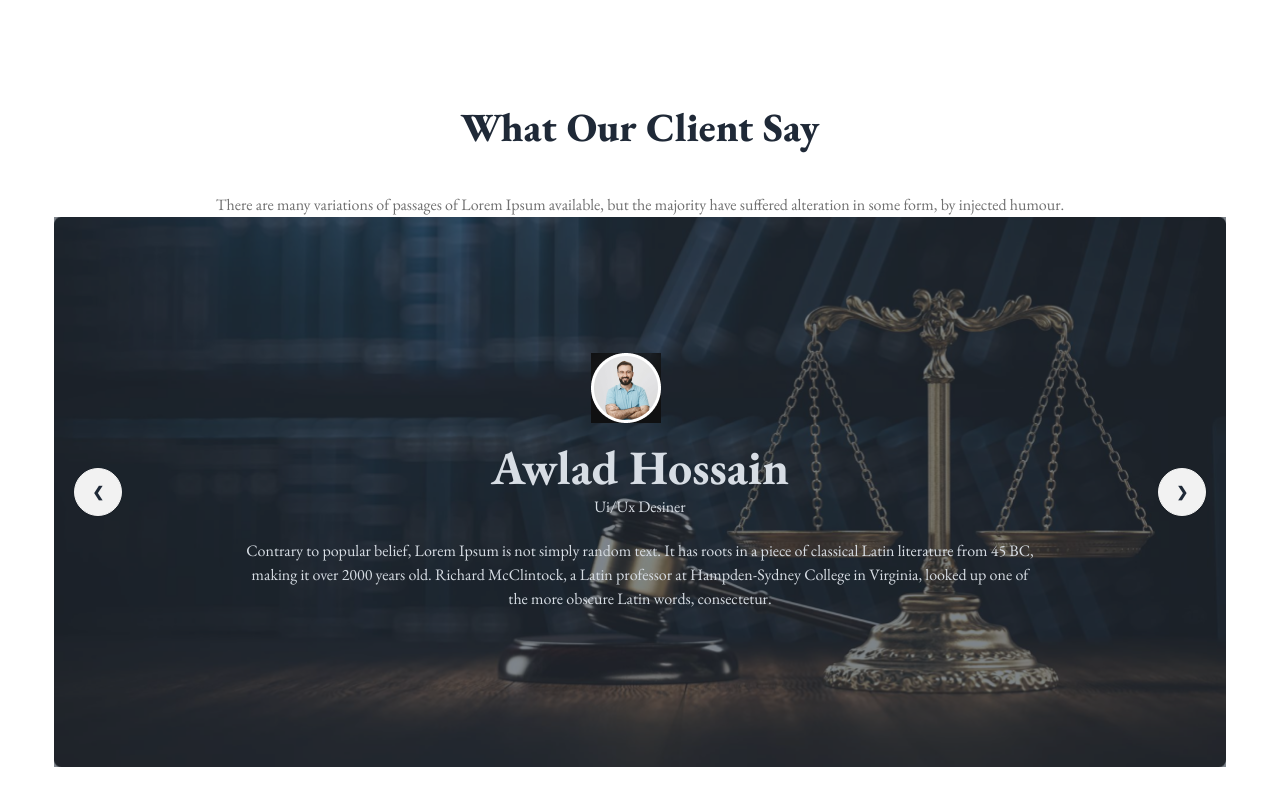
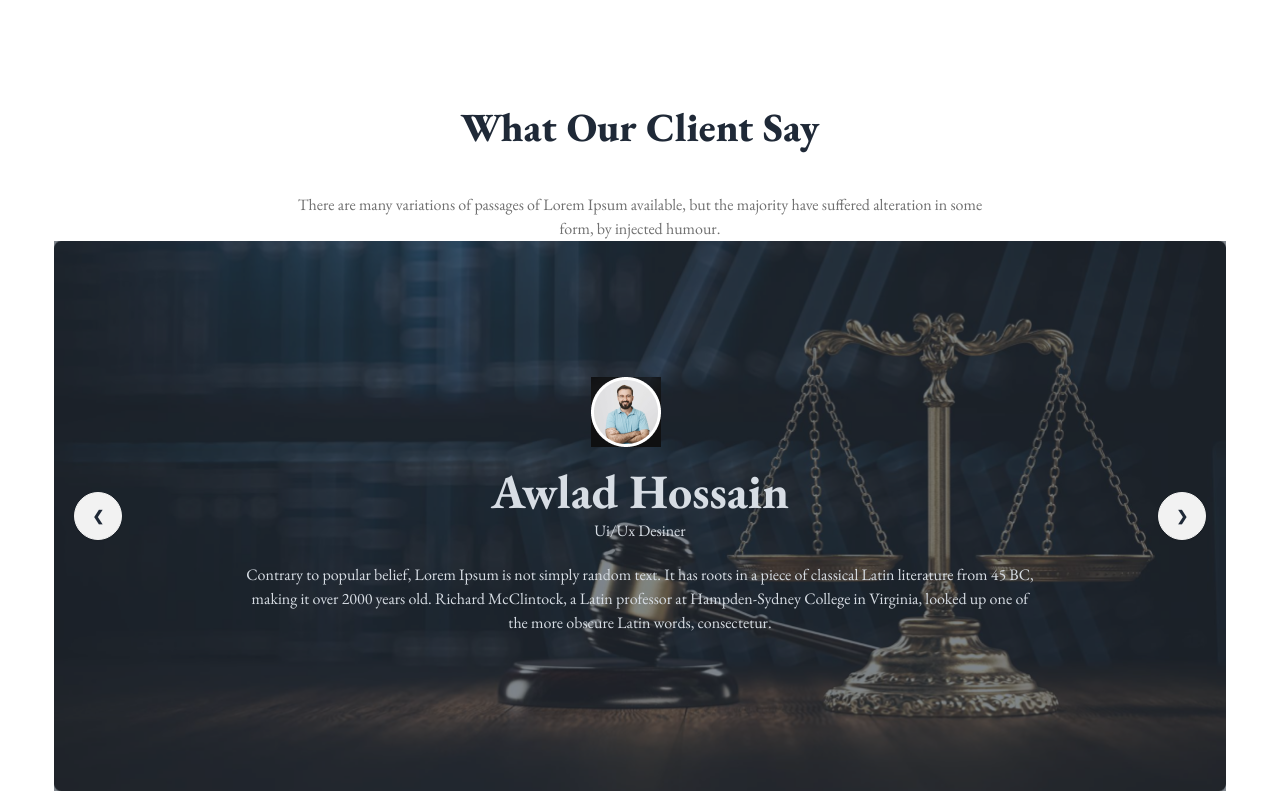
Before and after one commit to Sakib3602/justice-with-law, a plain HTML site: page index.html in a window 1280 px wide. Shown: the part 1722-2520 px from the top of the page. Before the commit the page ends 2496 px from the top, so only its background shows below. Drawn offline with nearby package versions, Linux system fonts and the light colour scheme.

Commit message:
correct some silly point

```diff
--- a/index.html
+++ b/index.html
@@ -227,7 +227,7 @@
       <!-- what section -->
       <div class="what">
         <div
-          class=" w-full lg:w-[95%] mt-[50px] lg:w-[700px] mx-auto text-center lg:mt-[100px] space-y-9"
+          class=" w-[95%] mt-[50px] lg:w-[700px] mx-auto text-center lg:mt-[100px] space-y-9"
         >
           <h1 class="text-[40px] font-[800]">What Our Client Say</h1>
           <p class="text-[16px] font-[400] text-[#707070]">
```
